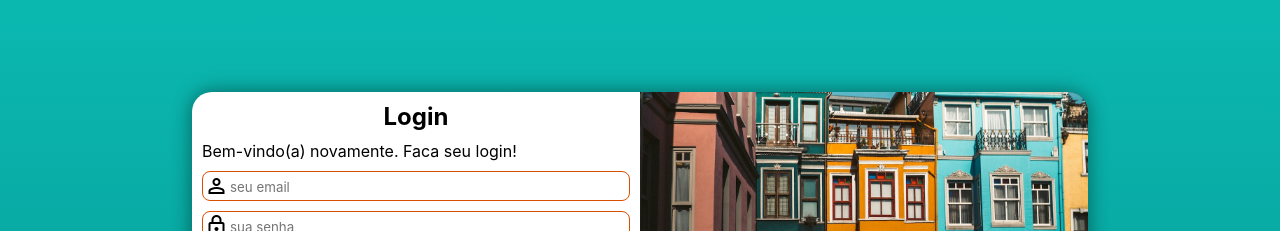
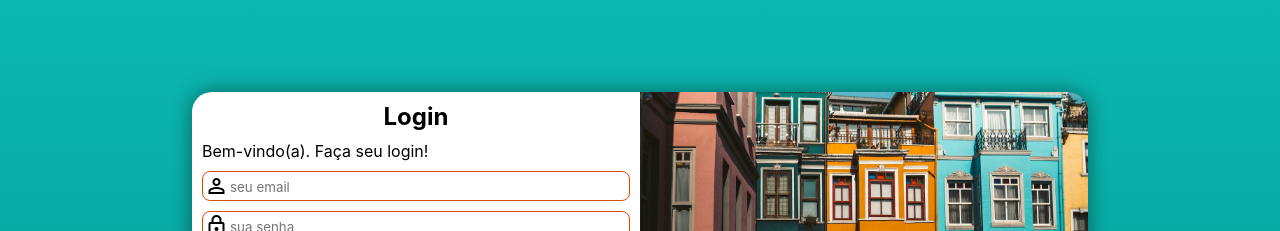
Before and after one commit to MarianaBelo26/html-css, a plain HTML site: page projeto-tela-login/index.html in a window 1280 px wide. Shown: the part 158-389 px from the top of the page. Drawn offline with nearby package versions, Linux system fonts and the light colour scheme.

Commit message:
Update Word

```diff
--- a/projeto-tela-login/index.html
+++ b/projeto-tela-login/index.html
@@ -17,7 +17,7 @@
 			</div>
 			<div id="form">
 				<h1>Login</h1>
-				<p>Bem-vindo(a) novamente. Faca seu login!</p>
+				<p>Bem-vindo(a). Faça seu login!</p>
 				<form action="login.js" method="post" autocomplete="on">
 					<div class="camp">
 						<span class="material-symbols-outlined">person</span>
```
